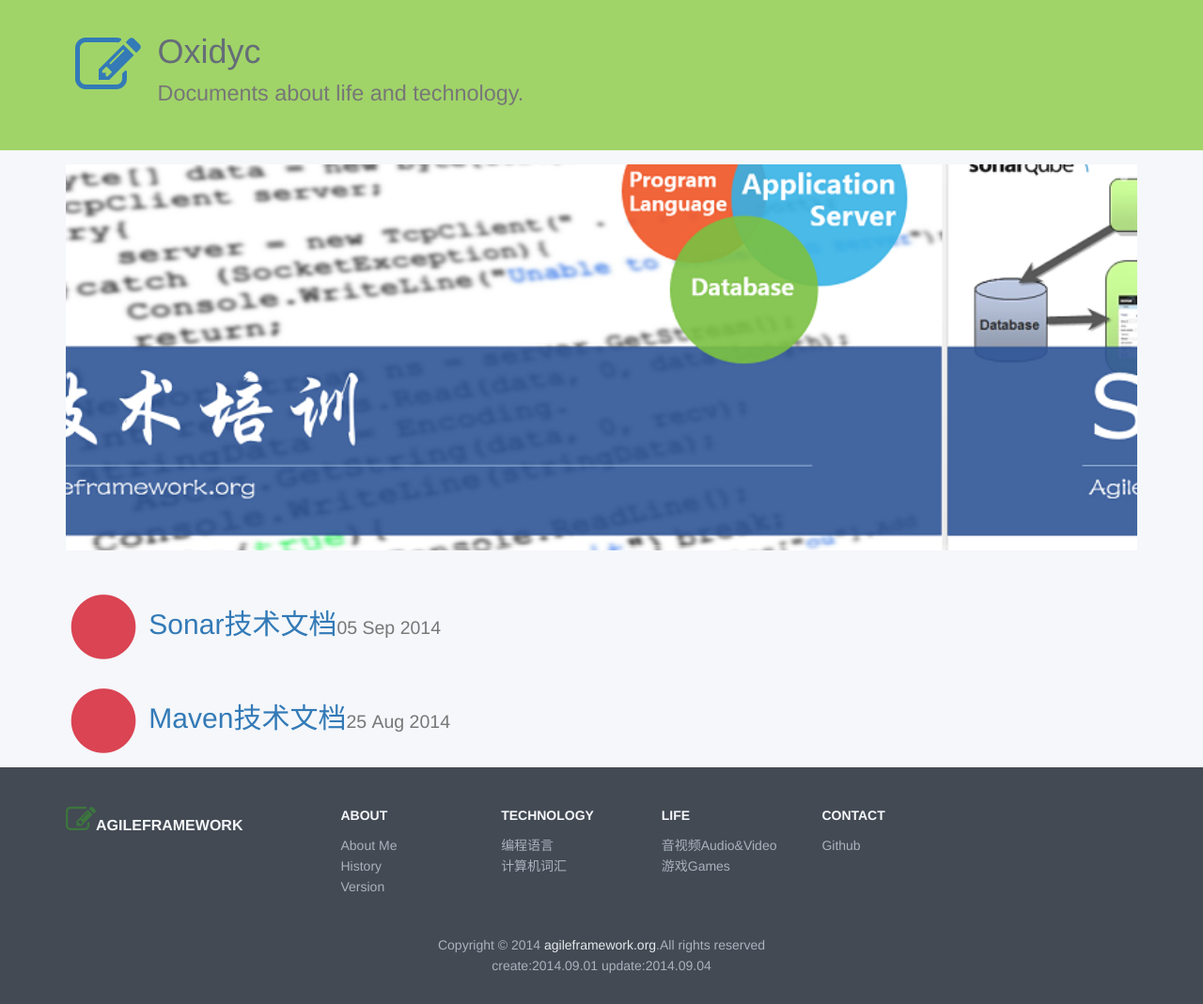
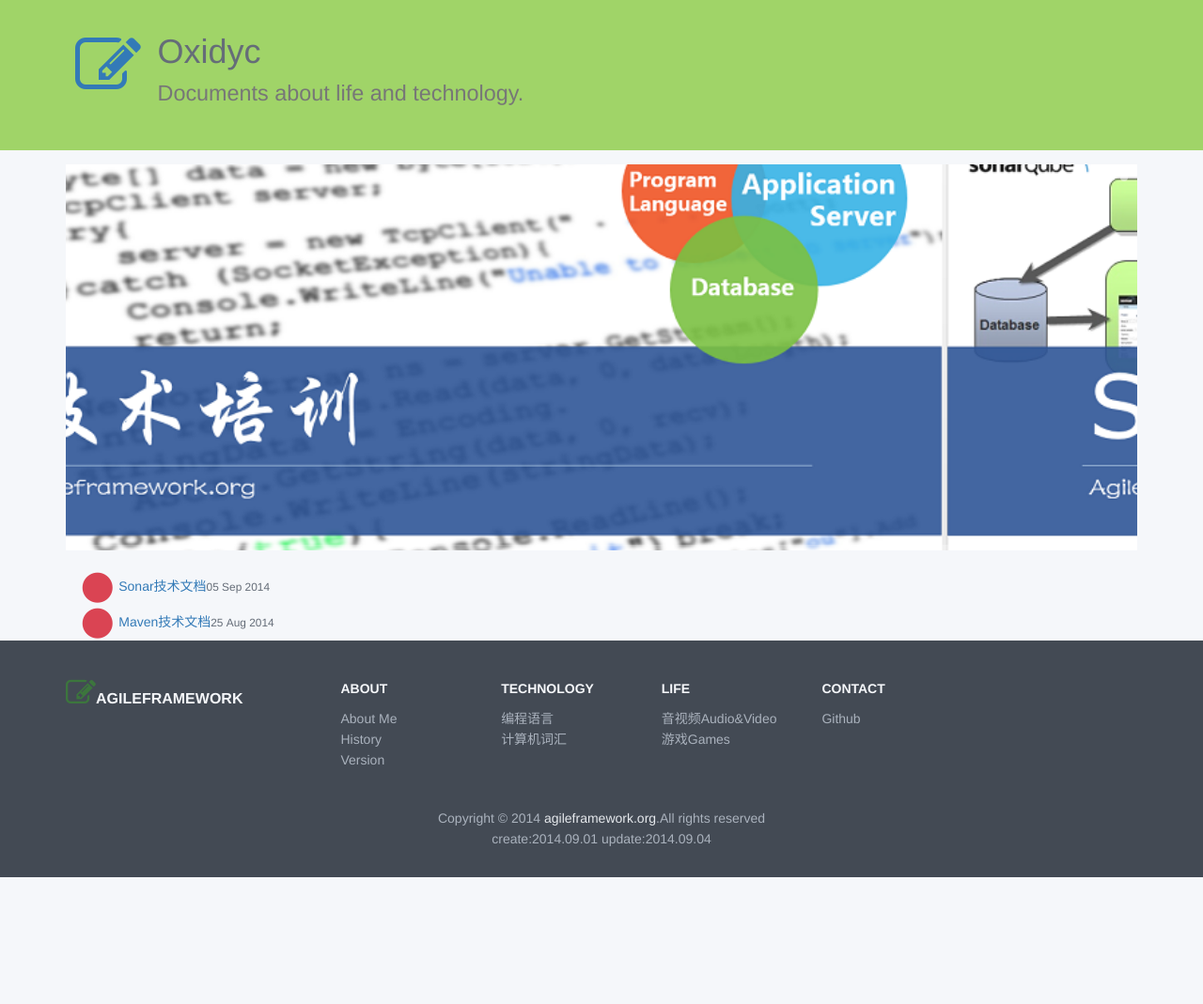
Before and after one commit to oxidyc/ikms.github.io, a Jekyll site: the page built from index.html, in a window 1280 px wide. Shown: the whole page at 94% size. Built offline with Jekyll 4.4.1, drawn with Linux system fonts in a browser that asks for light colours; nearby versions of some CDN libraries; after the commit the page ends 934 px from its top, so only the background shows below that.

Commit message:
update style

```diff
--- a/index.html
+++ b/index.html
@@ -10,11 +10,12 @@
 </section>
 <section>
     {% for post in site.posts %}
-
-    <h2><span class="fa-stack fa-lg">
-  <i class="fa fa-circle fa-stack-2x grapefruit_dark"></i>
-  <i class="fa fa-stack-1x fa-inverse">{{ post.index }}</i>
-</span> <a href="{{ post.id }}">{{ post.title }}</a><small>{{ post.date | date_to_string }}</small></h2>
-
+    <div class="col-lg-12">
+    <span class="fa-stack fa-lg">
+      <i class="fa fa-circle fa-stack-2x grapefruit_dark"></i>
+      <i class="fa fa-stack-1x fa-inverse">{{ post.index }}</i>
+    </span>
+        <a href="{{ post.id }}">{{ post.title }}</a><small>{{ post.date | date_to_string }}</small>
+    </div>
     {% endfor %}
 </section>
```
